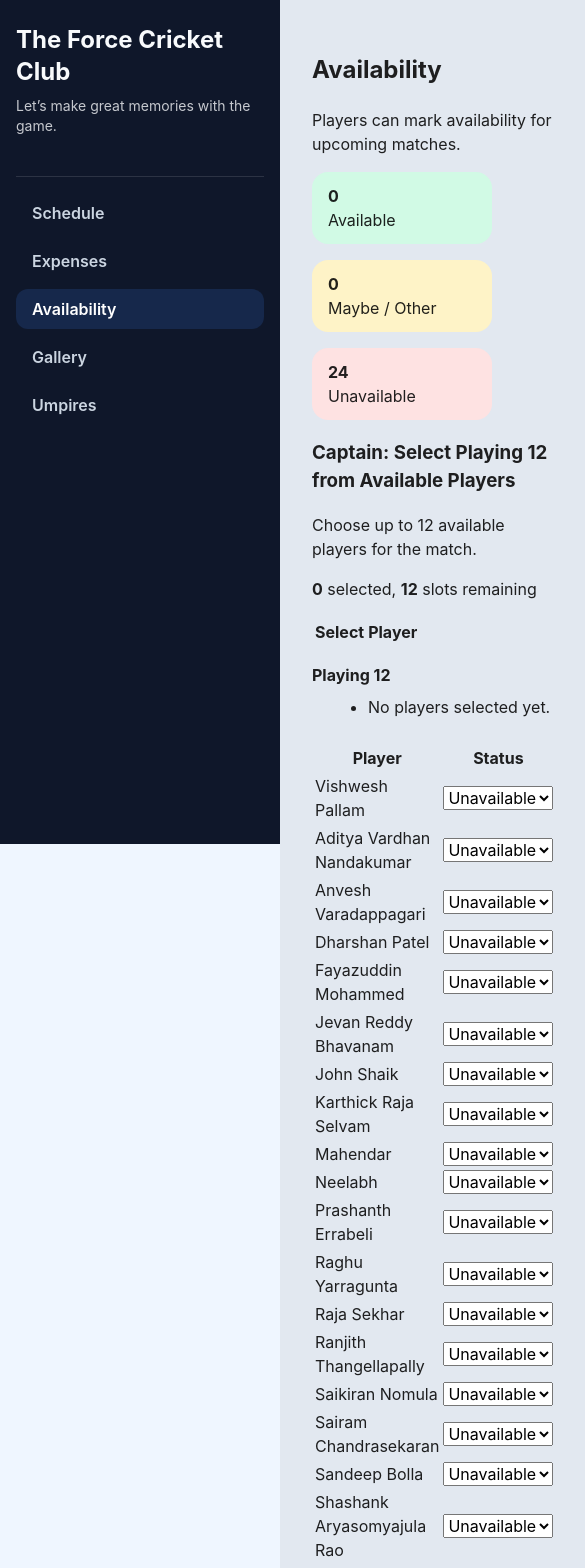
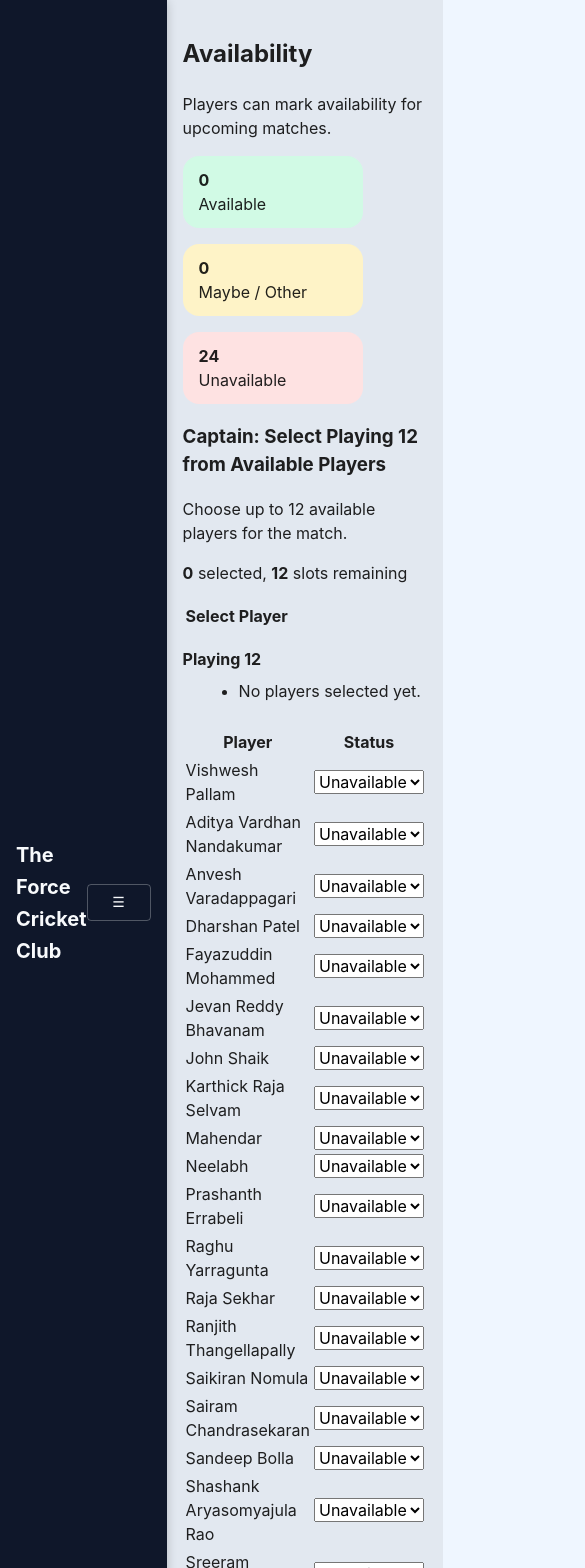
Before and after one commit to fayu555/TFCC, a React (Vite) app: page /availability in a window 390 px wide. Shown: the top 1568 px of the page, 585 px wide, since content can reach past the window. Built offline with nearby package versions, Linux system fonts and the light colour scheme.

Commit message:
adding responsive behavior

```diff
--- a/src/App.css
+++ b/src/App.css
@@ -182,3 +182,92 @@
     border-right-color: var(--border);
   }
 }
+
+.card {
+  background: #fff;
+  border-radius: 24px;
+  box-shadow: 0 24px 80px rgba(15, 23, 42, 0.08);
+  padding: 24px;
+  width: 100%;
+  box-sizing: border-box;
+  margin-bottom: 24px;
+}
+
+.table {
+  width: 100%;
+  border-collapse: collapse;
+  min-width: 0;
+}
+
+.table th,
+.table td {
+  padding: 14px 16px;
+  text-align: left;
+  border-bottom: 1px solid rgba(15, 23, 42, 0.08);
+}
+
+.table tbody tr:last-child td {
+  border-bottom: none;
+}
+
+.gallery-grid {
+  display: grid;
+  grid-template-columns: repeat(2, minmax(0, 1fr));
+  gap: 16px;
+}
+
+.gallery-item img {
+  width: 100%;
+  height: auto;
+  display: block;
+  border-radius: 18px;
+  object-fit: cover;
+}
+
+.field {
+  display: flex;
+  flex-direction: column;
+  gap: 8px;
+  margin-bottom: 16px;
+}
+
+.field input,
+.field textarea,
+.field select {
+  width: 100%;
+  padding: 12px 14px;
+  border: 1px solid #cbd5e1;
+  border-radius: 12px;
+  background: #fff;
+}
+
+@media (max-width: 768px) {
+  .gallery-grid {
+    grid-template-columns: 1fr;
+  }
+
+  .card {
+    border-radius: 20px;
+    padding: 20px;
+  }
+
+  .table th,
+  .table td {
+    padding: 12px 10px;
+  }
+}
+
+@media (max-width: 600px) {
+  body {
+    font-size: 14px;
+  }
+
+  .card {
+    padding: 16px;
+  }
+
+  .table th,
+  .table td {
+    padding: 10px 8px;
+  }
+}
--- a/src/components/AppShell.tsx
+++ b/src/components/AppShell.tsx
@@ -1,5 +1,7 @@
+import { useState } from 'react'
 import { NavLink } from 'react-router-dom'
-import { Box, Divider, Drawer, List, ListItemButton, Typography } from '@mui/material'
+import { Box, Button, Divider, Drawer, List, ListItemButton, Typography, useMediaQuery } from '@mui/material'
+import { useTheme } from '@mui/material/styles'
 
 const links = [
   { label: 'Schedule', to: '/schedule' },
@@ -12,24 +14,13 @@ const links = [
 const drawerWidth = 280
 
 export function AppShell({ children }: { children: React.ReactNode }) {
-  return (
-    <Box sx={{ display: 'flex', minHeight: '100vh' }}>
-      <Drawer
-        variant="permanent"
-        sx={{
-          width: drawerWidth,
-          flexShrink: 0,
-          '& .MuiDrawer-paper': {
-            width: drawerWidth,
-            boxSizing: 'border-box',
-            bgcolor: '#0f172a',
-            color: '#f8fafc',
-            border: 'none',
-            px: 2,
-          },
-        }}
-      >
-        <Box sx={{ py: 3 }}>
+  const theme = useTheme()
+  const isMobile = useMediaQuery(theme.breakpoints.down('sm'))
+  const [mobileOpen, setMobileOpen] = useState(false)
+
+  const drawerContent = (
+    <Box sx={{ height: '100%', display: 'flex', flexDirection: 'column', py: 3 }}>
+      <Box sx={{ px: 2, pb: 2 }}>
         <Typography variant="h5" component="h1" sx={{ fontWeight: 700, mb: 1 }}>
           The Force Cricket Club
         </Typography>
@@ -44,6 +35,7 @@ export function AppShell({ children }: { children: React.ReactNode }) {
             key={link.to}
             component={NavLink}
             to={link.to}
+            onClick={() => isMobile && setMobileOpen(false)}
             sx={{
               borderRadius: 3,
               mb: 1,
@@ -61,9 +53,73 @@ export function AppShell({ children }: { children: React.ReactNode }) {
           </ListItemButton>
         ))}
       </List>
+    </Box>
+  )
+
+  return (
+    <Box sx={{ display: 'flex', minHeight: '100vh' }}>
+      {isMobile && (
+        <Box
+          component="header"
+          sx={{
+            position: 'sticky',
+            top: 0,
+            zIndex: theme.zIndex.drawer + 1,
+            width: '100%',
+            display: 'flex',
+            justifyContent: 'space-between',
+            alignItems: 'center',
+            bgcolor: '#0f172a',
+            color: '#f8fafc',
+            px: 2,
+            py: 1,
+            boxShadow: '0 1px 10px rgba(0,0,0,0.2)',
+          }}
+        >
+          <Typography variant="h6" sx={{ fontWeight: 700 }}>
+            The Force Cricket Club
+          </Typography>
+          <Button
+            onClick={() => setMobileOpen(true)}
+            sx={{ color: '#f8fafc', borderColor: 'rgba(248,250,252,0.28)' }}
+            variant="outlined"
+          >
+            ☰
+          </Button>
+        </Box>
+      )}
+
+      <Drawer
+        variant={isMobile ? 'temporary' : 'permanent'}
+        open={isMobile ? mobileOpen : true}
+        onClose={() => setMobileOpen(false)}
+        ModalProps={{ keepMounted: true }}
+        sx={{
+          width: drawerWidth,
+          flexShrink: 0,
+          '& .MuiDrawer-paper': {
+            width: drawerWidth,
+            boxSizing: 'border-box',
+            bgcolor: '#0f172a',
+            color: '#f8fafc',
+            border: 'none',
+            px: 2,
+          },
+        }}
+      >
+        {drawerContent}
       </Drawer>
 
-      <Box component="main" sx={{ flexGrow: 1, p: 4, bgcolor: '#e2e8f0' }}>
+      <Box
+        component="main"
+        sx={{
+          flexGrow: 1,
+          p: { xs: 2, sm: 4 },
+          bgcolor: '#e2e8f0',
+          width: '100%',
+          ml: { sm: `${drawerWidth}px` },
+        }}
+      >
         {children}
       </Box>
     </Box>
```
Lines whose indentation alone changed are shown as unchanged.
